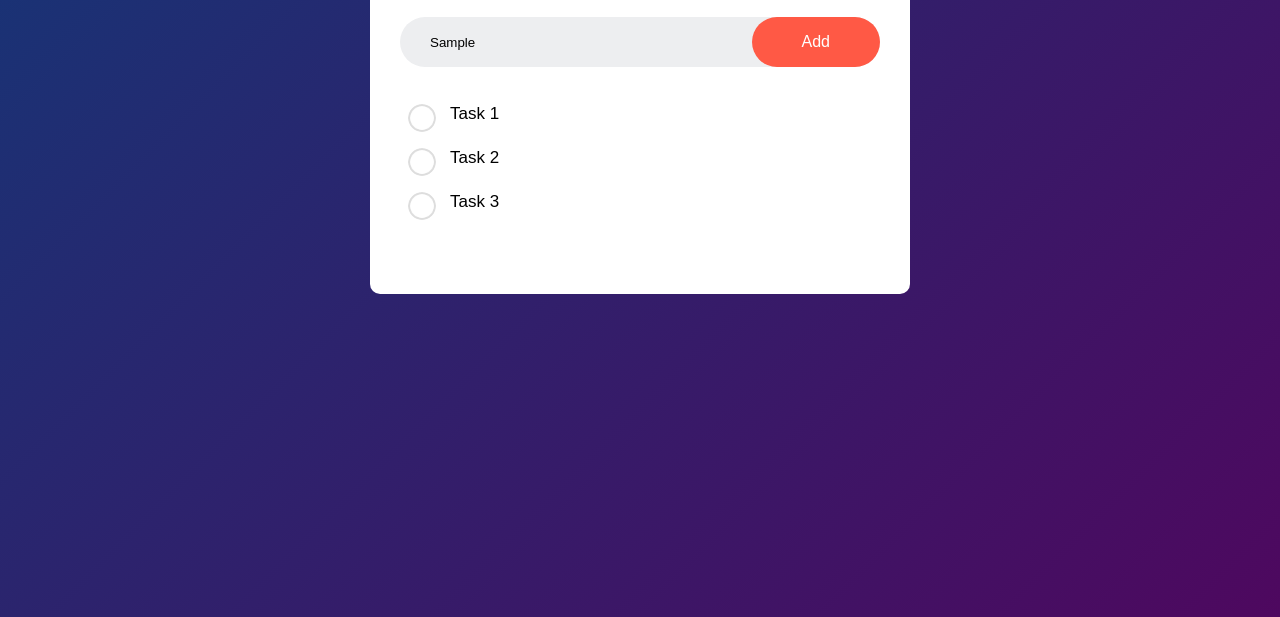
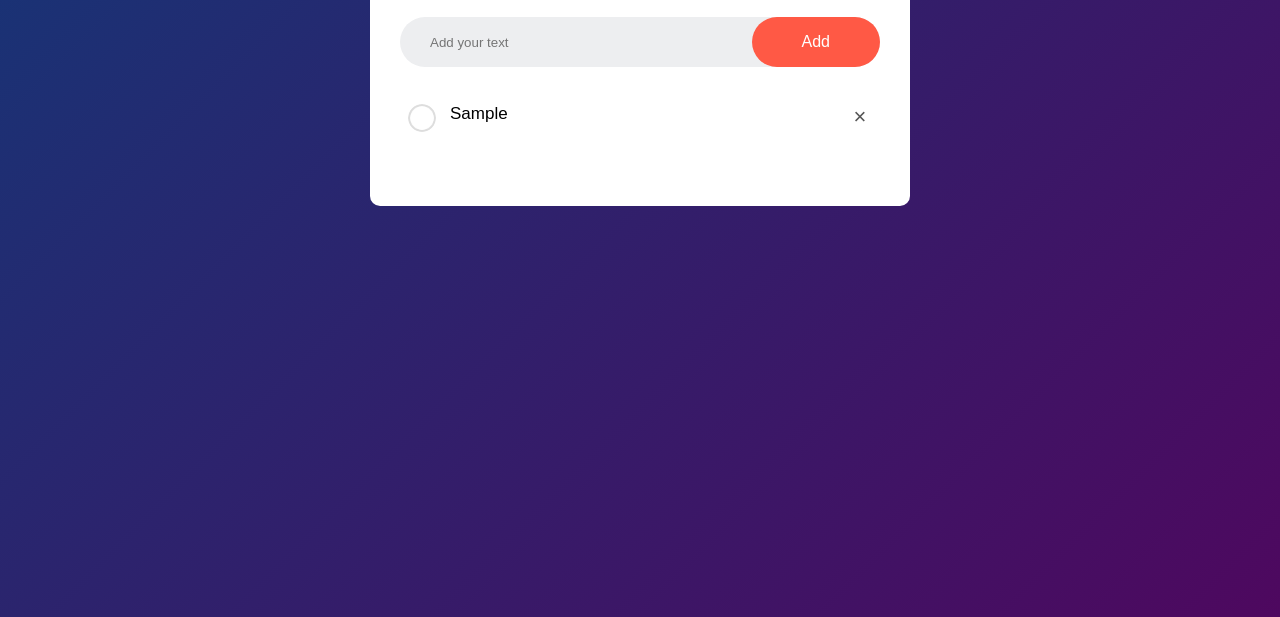
Before and after one commit to MSevinj/todo-list, a plain HTML site: page index.html in a window 1280 px wide. Both pictures are taken after typing "Sample" into the empty fields and a click on the button "Add". Shown: the part 183-800 px from the top of the page. Drawn offline with Linux system fonts and the light colour scheme.

Commit message:
Finished todo list functionality

```diff
--- a/index.html
+++ b/index.html
@@ -12,14 +12,16 @@
             <h2>To-Do List <img src="images/icon.png"></h2>
             <div class="row">
                 <input type="text" id="input-box" placeholder="Add your text">
-                <button>Add</button>
+                <button onclick="addTask()">Add</button>
             </div>
             <ul id="list-container">
-                <li>Task 1</li>
+                <!-- <li class="checked">Task 1</li>
                 <li>Task 2</li>
-                <li>Task 3</li>
+                <li>Task 3</li> -->
             </ul>
         </div>
     </div>
+
+ <script src="script.js"></script>
 </body>
 </html>
--- /dev/null
+++ b/script.js
@@ -0,0 +1,40 @@
+const inputBox = document.getElementById('input-box');
+const listContainer = document.getElementById('list-container');
+
+function addTask(){
+    if(inputBox.value === ''){
+        alert('You must write something!');
+    }
+    else{
+        let li = document.createElement('li');
+        li.innerHTML = inputBox.value;
+        listContainer.appendChild(li);
+        let span= document.createElement('span')
+        span.innerHTML = '\u00d7';
+        li.appendChild(span);
+    }
+
+    inputBox.value = '';
+    saveData();
+}
+
+listContainer.addEventListener('click', function(e){
+    if(e.target.tagName === 'LI'){
+        e.target.classList.toggle('checked');
+        saveData()
+    }
+    else if(e.target.tagName === 'SPAN'){
+        e.target.parentElement.remove();
+        saveData()
+    }
+}, false);
+
+function saveData(){
+    localStorage.setItem('data', listContainer.innerHTML);
+}
+
+function showTask(){
+    listContainer.innerHTML = localStorage.getItem('data');
+}
+
+showTask()
--- a/style.css
+++ b/style.css
@@ -84,3 +84,29 @@ ul li::before{
     top: 12px;
     left: 8px;
 }
+
+ul li.checked{
+    color: #555;
+    text-decoration: line-through;
+}
+
+ul li.checked::before{
+    background-image: url(images/checked.png);
+}
+
+ul li span{
+    position: absolute;
+    right: 0;
+    top: 5px;
+    width: 40px;
+    height: 40px;
+    font-size: 22px;
+    color: #555;
+    line-height: 40px;
+    text-align: center;
+    border-radius: 50%;
+}
+
+ul li span:hover{
+    background: #edeef0;
+}
```
